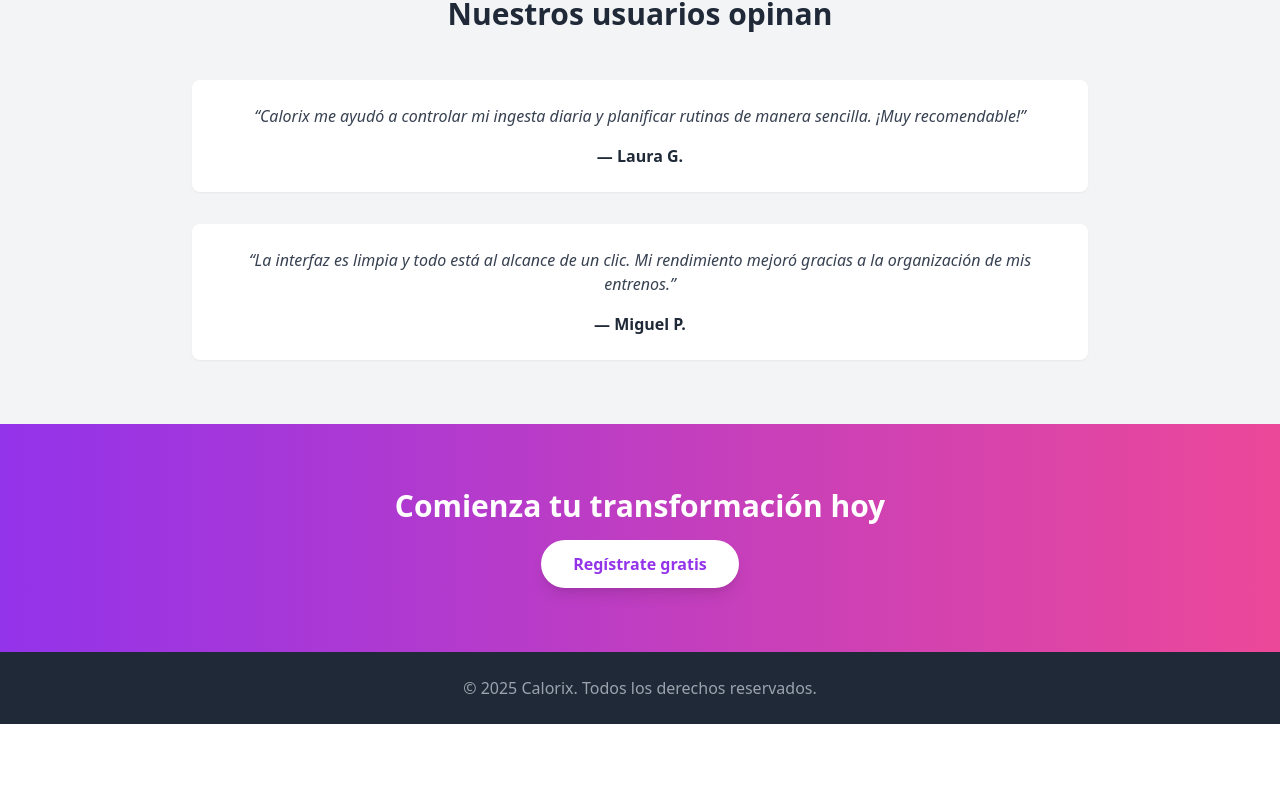
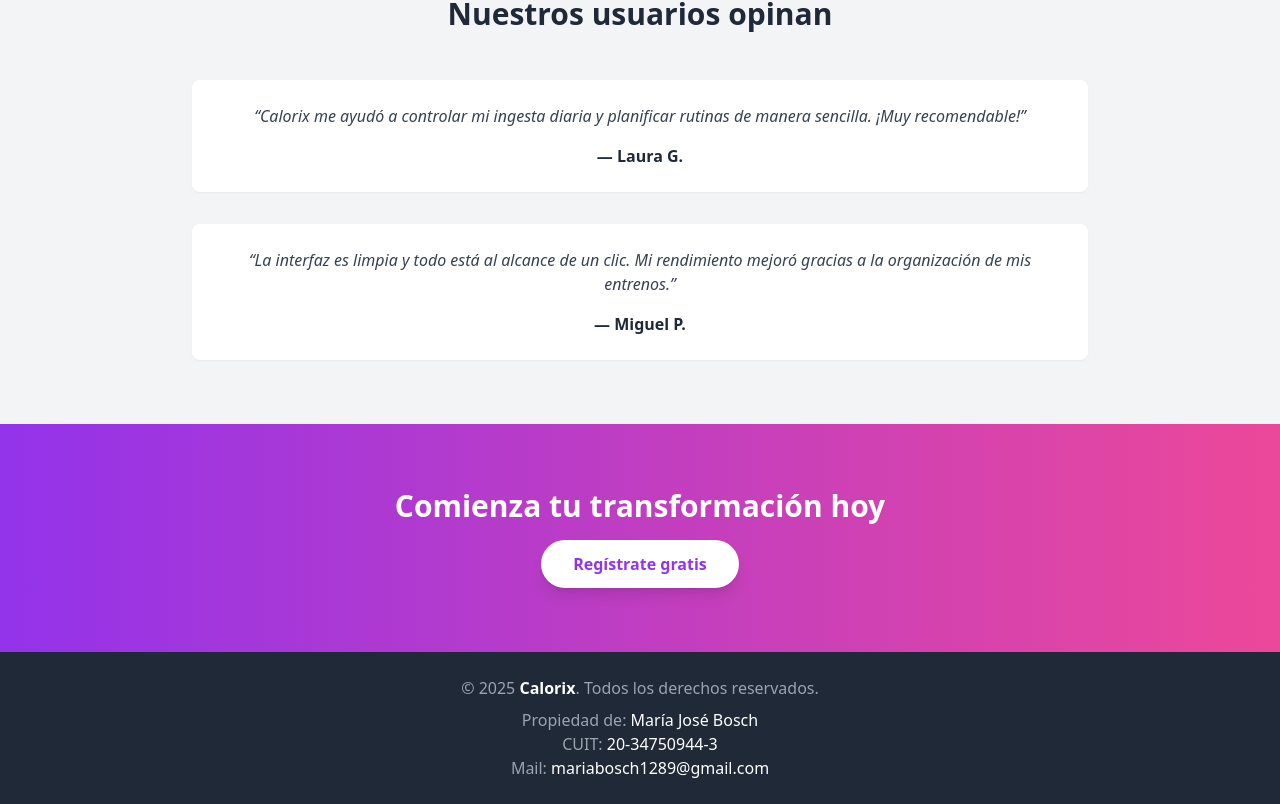
Before and after one commit to Benja391/App-Calorix, a Vue app in the folder calorix-frontend/: page / in a window 1280 px wide. Shown: the part 1700-2504 px from the top of the page. Before the commit the page ends 2424 px from the top, so only its background shows below. Built offline with nearby package versions, Linux system fonts and the light colour scheme.

Commit message:
listo para el render de vuelta cinco

```diff
--- a/calorix-frontend/src/views/Home.vue
+++ b/calorix-frontend/src/views/Home.vue
@@ -162,10 +162,18 @@
       </router-link>
     </section>
 
-    <!-- Footer -->
-    <footer class="bg-gray-800 text-gray-400 py-6 px-4 text-center">
-      <p>© 2025 Calorix. Todos los derechos reservados.</p>
-    </footer>
+   <!-- Footer -->
+<footer class="bg-gray-800 text-gray-400 py-6 px-4 text-center">
+  <p>© 2025 <span class="text-white font-semibold">Calorix</span>. Todos los derechos reservados.</p>
+  <p class="mt-2">
+    Propiedad de: <span class="text-white font-medium">María José Bosch</span><br>
+    CUIT: <span class="text-white font-medium">20-34750944-3</span><br>
+    Mail:
+    <a href="mailto:mariabosch1289@gmail.com" class="text-white hover:underline">
+      mariabosch1289@gmail.com
+    </a>
+  </p>
+</footer>
   </div>
 </template>
 
```
